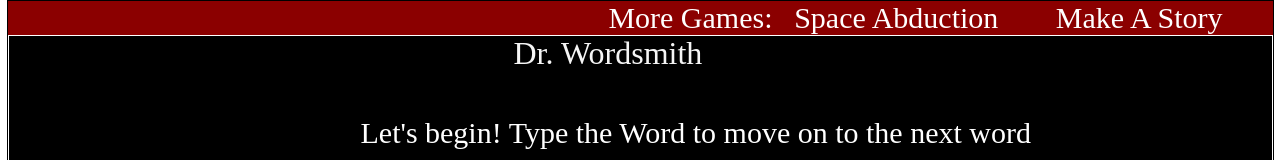
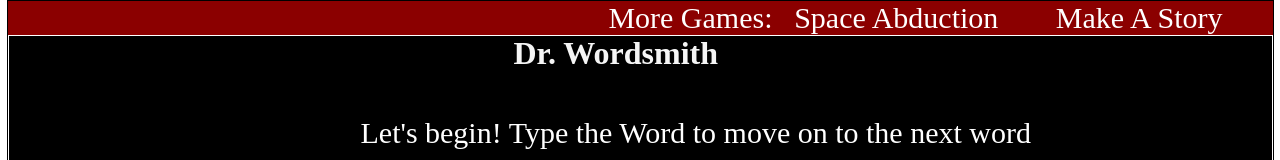
Before and after one commit to Jeff-Shango/word-game, a plain HTML site: page index.html in a window 1280 px wide. Shown: the top 160 px of the page. Drawn offline with nearby package versions, Linux system fonts and the light colour scheme.

Commit message:
Update index.html

```diff
--- a/index.html
+++ b/index.html
@@ -10,15 +10,22 @@
     <link rel="stylesheet" href="https://cdn.jsdelivr.net/npm/bootstrap-icons@1.9.1/font/bootstrap-icons.css" integrity="sha384-xeJqLiuOvjUBq3iGOjvSQSIlwrpqjSHXpduPd6rQpuiM3f5/ijby8pCsnbu5S81n" crossorigin="anonymous">
 </head>
 <body>
+
     <div class="container">
+
         <div class="gameboxContainer">
+
+            <!-- navbar -->
             <nav id="navContainer">
                 <p class="moreGames">More Games:</p>
                 <a href="spaceAbduction.html" class="firstGame" id="navItem">Space Abduction
                 </a>
                 <a href="#" id="navItem" class="secondGame">Make A Story</a>
             </nav>
-            <div class="gameTitle">Dr. Wordsmith</div>
+
+
+            <h1 class="gameTitle">Dr. Wordsmith</h1>
+
             <div class="gameScreen">
                 <p id="gameDescription">Let's begin! Type the Word to move on to the next word</p>
                 <p id="gameText">Hello</p>
```
